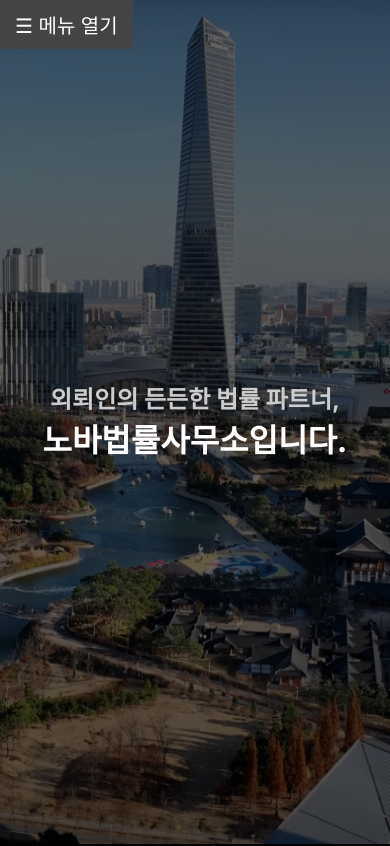
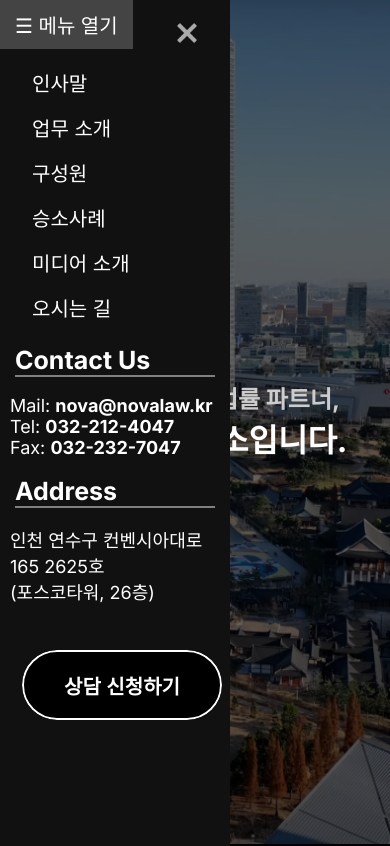
Before and after one commit to MisterKinn/novalaw, a Next.js app: page / in a window 390 px wide. Shown: the top 846 px of the page. Built offline with nearby package versions, Linux system fonts and the light colour scheme.

Commit message:
mobile sidebar test

```diff
--- a/src/styles/sidebar.css
+++ b/src/styles/sidebar.css
@@ -1,6 +1,5 @@
 .sidebar {
     height: 100%;
-    width: 0px;
     position: fixed;
     z-index: 100;
     top: 0;
```
